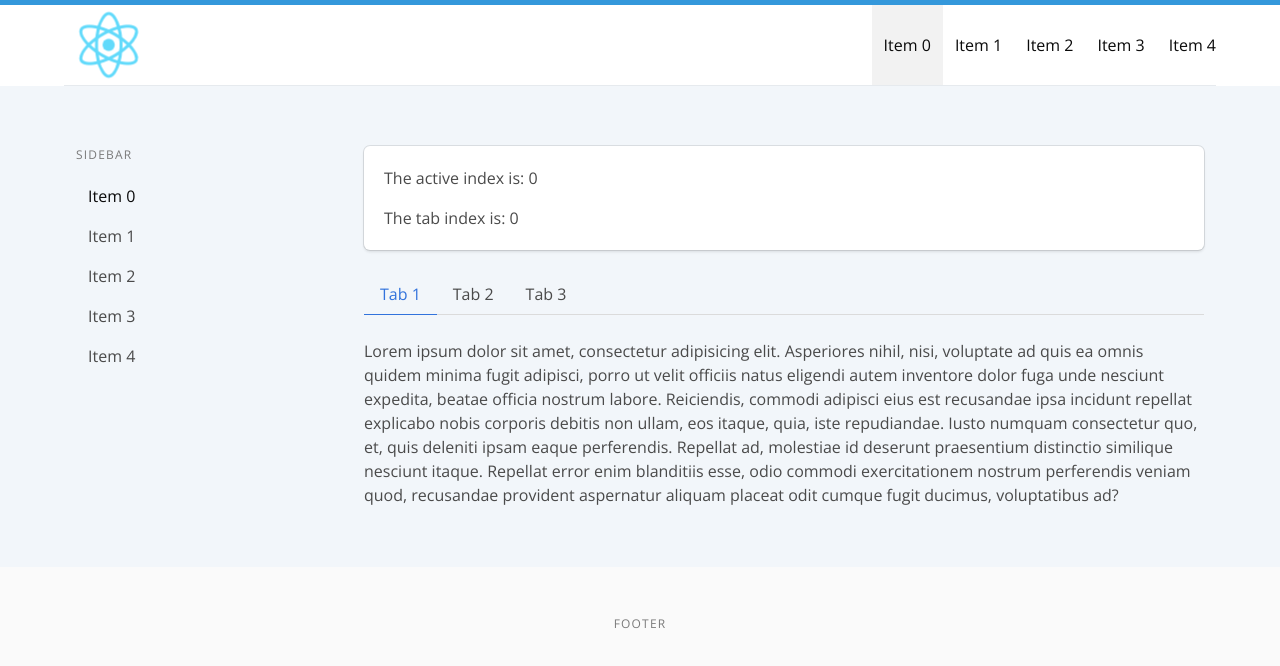
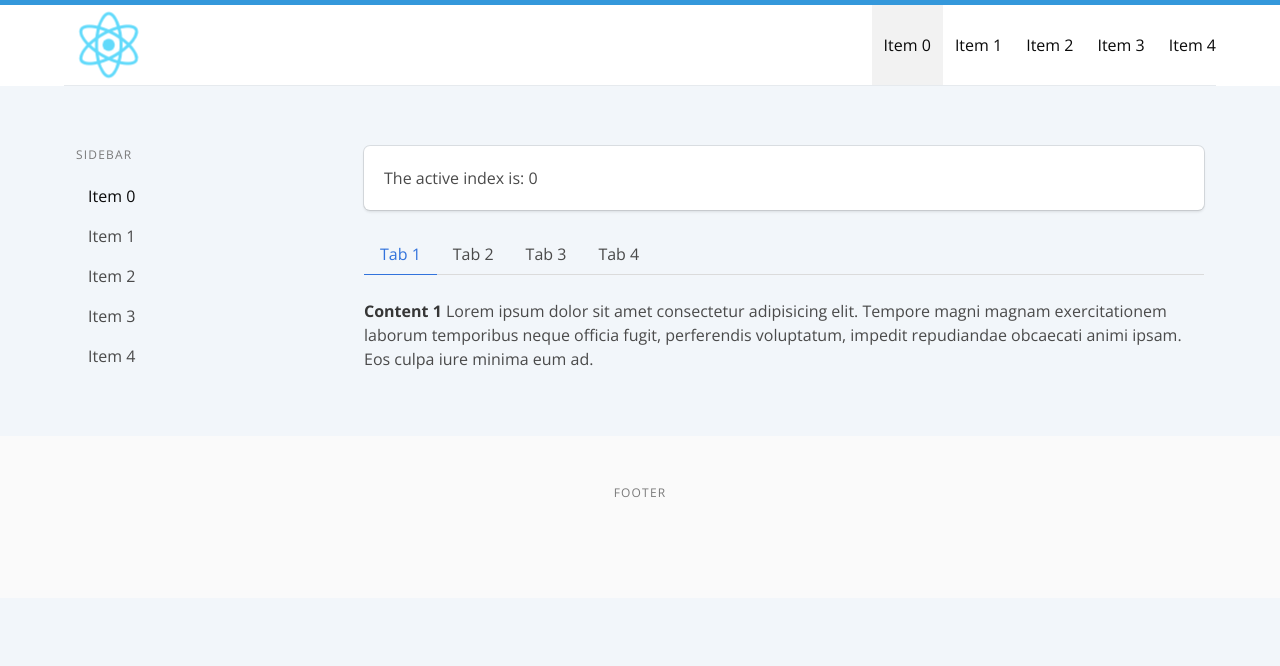
Before and after one commit to IberaSoft/simple-react-bulma-app, a React (Create React App) app: page / in a window 1280 px wide. Shown: the top 666 px of the page. Built offline with nearby package versions, Linux system fonts and the light colour scheme.

Commit message:
Refactored Tabs component

```diff
--- a/src/App.js
+++ b/src/App.js
@@ -8,65 +8,39 @@ import Tabs from './Tabs/Tabs';
 // Css
 import './App.css';
 
-let data = [
-  {
-      name: 'Tab 1',
-      text: 'Lorem ipsum dolor sit amet, consectetur adipisicing elit. Asperiores nihil, nisi, voluptate ad quis ea omnis quidem minima fugit adipisci, porro ut velit officiis natus eligendi autem inventore dolor fuga unde nesciunt expedita, beatae officia nostrum labore. Reiciendis, commodi adipisci eius est recusandae ipsa incidunt repellat explicabo nobis corporis debitis non ullam, eos itaque, quia, iste repudiandae. Iusto numquam consectetur quo, et, quis deleniti ipsam eaque perferendis. Repellat ad, molestiae id deserunt praesentium distinctio similique nesciunt itaque. Repellat error enim blanditiis esse, odio commodi exercitationem nostrum perferendis veniam quod, recusandae provident aspernatur aliquam placeat odit cumque fugit ducimus, voluptatibus ad?'
-  },
-  {
-      name: 'Tab 2',
-      text: 'Asperiores perspiciatis repellat soluta dolorum, quam quos possimus atque rerum porro voluptate beatae dolor incidunt! Corporis, tempore quasi fugit est. Ex, quae!Aliquam nulla explicabo facilis, consequuntur tenetur! Rem architecto veritatis quo corporis sapiente nesciunt culpa at enim similique officiis adipisci in commodi suscipit, natus facilis, repellat laboriosam eaque obcaecati quaerat vero!'
-  },
-  {
-      name: 'Tab 3',
-      text: 'laboriosam reiciendis ea! Natus iste quas perspiciatis magnam repellat, voluptate excepturi esse.'
-  }
-];
-
 class App extends Component {
-
-  constructor(props) {
-      super(props)
-
-      this.state = {
-          activeTab: 0,
-          activeIndex: 0,
-          data: data
-      }
-
-      this.tabClick = this.tabClick.bind(this);
-      this.menuClick = this.changeIndex.bind(this);
+  state = {
+    activeIndex: 0
   }
 
-  tabClick(index){
-      this.setState({
-          activeTab:index
-      });
-  }
+  changeIndex = (newIndex) => this.setState({ activeIndex: newIndex })
 
-  changeIndex(newIndex) {
-    this.setState({
-      activeIndex: newIndex
-    })
-  }
+  tabsItems = [
+    {title: 'Tab 1', content: <p> <strong>Content 1</strong> Lorem ipsum dolor sit amet consectetur adipisicing elit. Tempore magni magnam exercitationem laborum temporibus neque officia fugit, perferendis voluptatum, impedit repudiandae obcaecati animi ipsam. Eos culpa iure minima eum ad.</p>},
+    {title: 'Tab 2', content: <p> <strong>Content 2</strong> Lorem ipsum dolor sit amet consectetur adipisicing elit. Tempore magni magnam exercitationem laborum temporibus neque officia fugit, perferendis voluptatum, impedit repudiandae obcaecati animi ipsam. Eos culpa iure minima eum ad.</p>},
+    {title: 'Tab 3', content: <p> <strong>Content 3</strong> Lorem ipsum dolor sit amet consectetur adipisicing elit. Tempore magni magnam exercitationem laborum temporibus neque officia fugit, perferendis voluptatum, impedit repudiandae obcaecati animi ipsam. Eos culpa iure minima eum ad.</p>},
+    {title: 'Tab 4', content: <p> <strong>Content 4</strong> Lorem ipsum dolor sit amet consectetur adipisicing elit. Tempore magni magnam exercitationem laborum temporibus neque officia fugit, perferendis voluptatum, impedit repudiandae obcaecati animi ipsam. Eos culpa iure minima eum ad.</p>},
+
+]
+
 
   render() {
     return (
       <div>
-        <Header activeIndex={this.state.activeIndex} changeIndex={this.menuClick} />
+        <Header activeIndex={this.state.activeIndex} changeIndex={this.changeIndex} />
 
         <section className="container">
           <div className="columns">
             <div className="column is-3">
 
-              <Sidebar activeIndex={this.state.activeIndex} changeIndex={this.menuClick} />
+              <Sidebar activeIndex={this.state.activeIndex} changeIndex={this.changeIndex} />
 
             </div>
             <div className="column is-9">
 
-              <Main activeIndex={this.state.activeIndex} activeTab={this.state.activeTab} />
+              <Main activeIndex={this.state.activeIndex} />
 
-              <Tabs tabData={this.state.data} activeId={this.state.activeTab} clickTab ={this.tabClick} />
+              <Tabs tabsItems={this.tabsItems} />
 
             </div>
           </div>
--- a/src/Main/Main.jsx
+++ b/src/Main/Main.jsx
@@ -4,7 +4,6 @@ const Main = (props) => (
     <div className="box content">
         <article className="post">
             <p>The active index is: {props.activeIndex}</p>
-            <p>The tab index is: {props.activeTab}</p>
         </article>
     </div>
 )
--- a/src/Tabs/TabContent.jsx
+++ /dev/null
@@ -1,22 +0,0 @@
-import React, { Component } from 'react';
-
-class TabContent extends Component {
-    clickTab(index, event) {
-        this.props.clickTab(index);
-    }
-    render() {
-        let activeClass = this.props.activeId;
-        let tabContent = this.props.tabData.map((item, index) => {
-            return <div
-                        className={'tab-pane ' + (activeClass === index ? "is-active" : "")}
-                        key={index}>
-                            {item.text}
-                    </div>
-        });
-        return (
-            <div className="tab-content">{tabContent}</div>
-        );
-    }
-}
-
-export default TabContent;
--- a/src/Tabs/Tabs.css
+++ /dev/null
@@ -1,6 +0,0 @@
-.tab-pane {
-    display: none;
-}
-.tab-pane.is-active {
-    display: block;
-}
--- a/src/Tabs/Tabs.jsx
+++ b/src/Tabs/Tabs.jsx
@@ -1,31 +1,38 @@
 
 import React, { Component } from 'react';
-import TabContent from './TabContent';
-//css
-import './Tabs.css';
 
 class Tabs extends Component {
-    clickTab(index, event) {
-        this.props.clickTab(index);
+    state = {
+        activeIndex: 0
     }
 
+    headerClick = (index) => {
+        if (index !== this.state.activeIndex) this.setState({ activeIndex: index })
+    }
+
+    headerClass = (index) => (this.state.activeIndex === index ) ? "is-active" : ""
+
     render() {
-        let activeClass = this.props.activeId;
-        let tabsMenu = this.props.tabData.map((item, index) => {
-            return (<li
-                onClick={this.clickTab.bind(this, index)}
-                className={activeClass === index ? "is-active" : ""}
-                key={index}>
-                    <a>{item.name}</a>
-                </li>)
-        });
+        const { tabsItems } = this.props
+        const { activeIndex } = this.state
 
         return (
             <div>
                 <div className="tabs">
-                    <ul>{tabsMenu}</ul>
+                    <ul>{tabsItems.map((tab, index) =>
+                        <li key={tab.title + index}
+                            onClick={() => this.headerClick(index)}
+                            className={this.headerClass(index)}>
+                            <a>{tab.title}</a>
+                        </li>
+                    )}
+                    </ul>
                 </div>
-                <TabContent tabData={this.props.tabData} activeId={this.props.activeId} />
+                <div className="tab-content">
+                    <div className="tab-pane is-active">
+                        {tabsItems[activeIndex].content}
+                    </div>
+                </div>
             </div>
         );
     }
```
